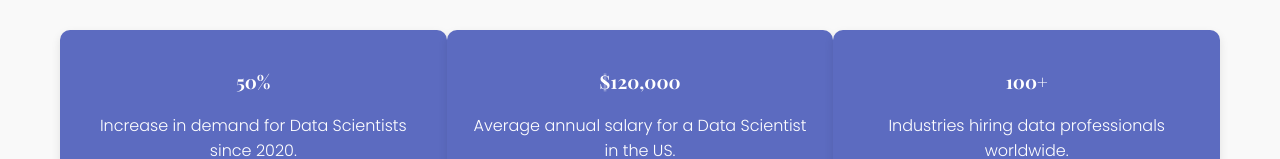
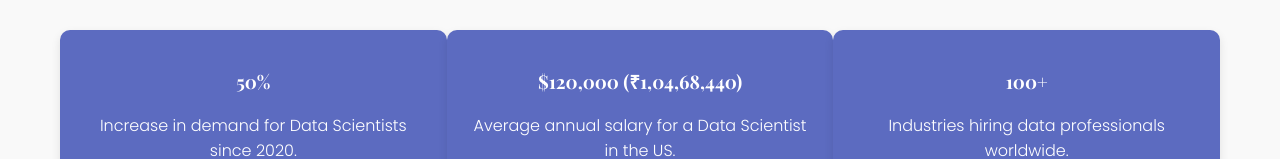
Before and after one commit to AahwanHazari/websiteforschool, a plain HTML site: page index.html in a window 1280 px wide. Shown: the part 619-778 px from the top of the page. Drawn offline with nearby package versions, Linux system fonts and the light colour scheme; a script that the page names is missing.

Commit message:
Update index.html
added rupee value

```diff
--- a/index.html
+++ b/index.html
@@ -38,7 +38,7 @@
         <p>Increase in demand for Data Scientists since 2020.</p>
       </div>
       <div class="stat-box">
-        <h3>$120,000</h3>
+        <h3>$120,000 (₹1,04,68,440)</h3>
         <p>Average annual salary for a Data Scientist in the US.</p>
       </div>
       <div class="stat-box">
```
